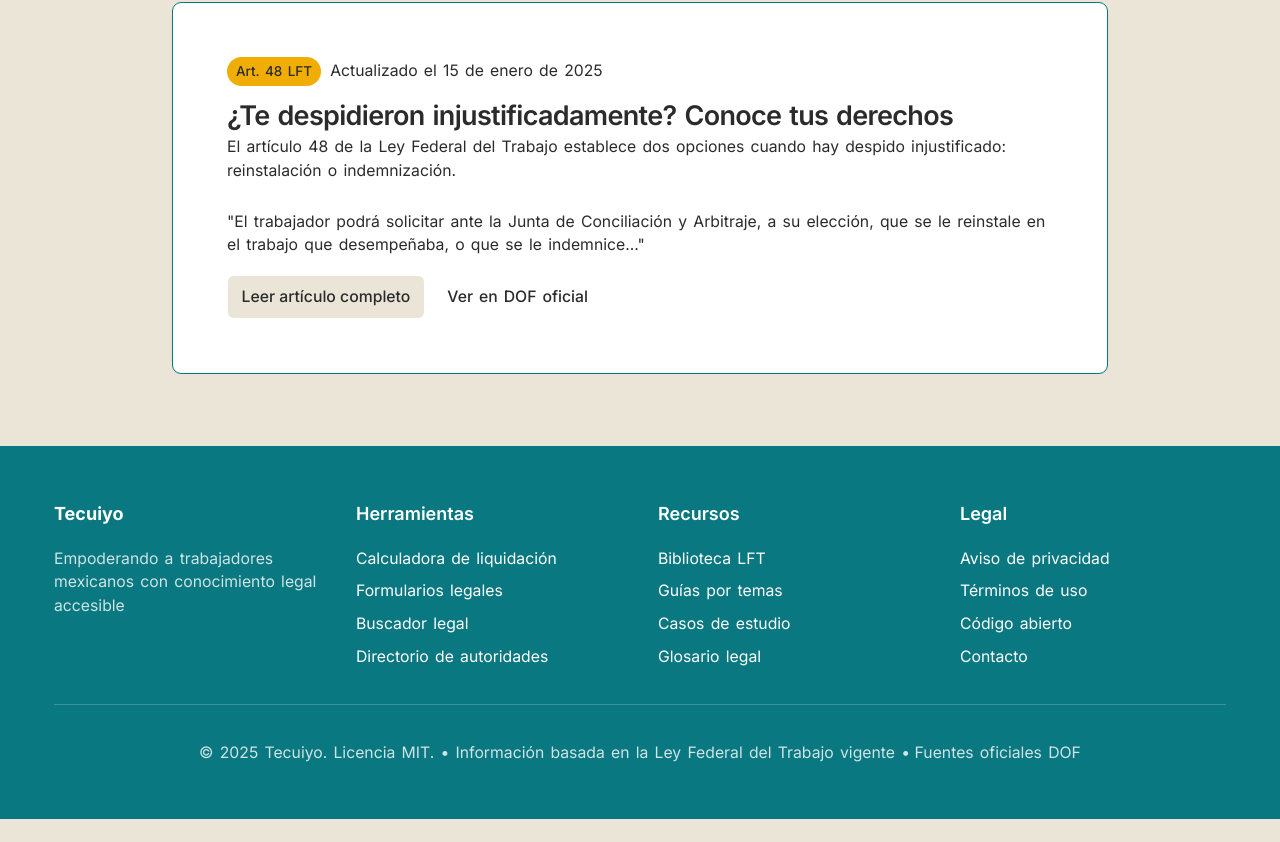
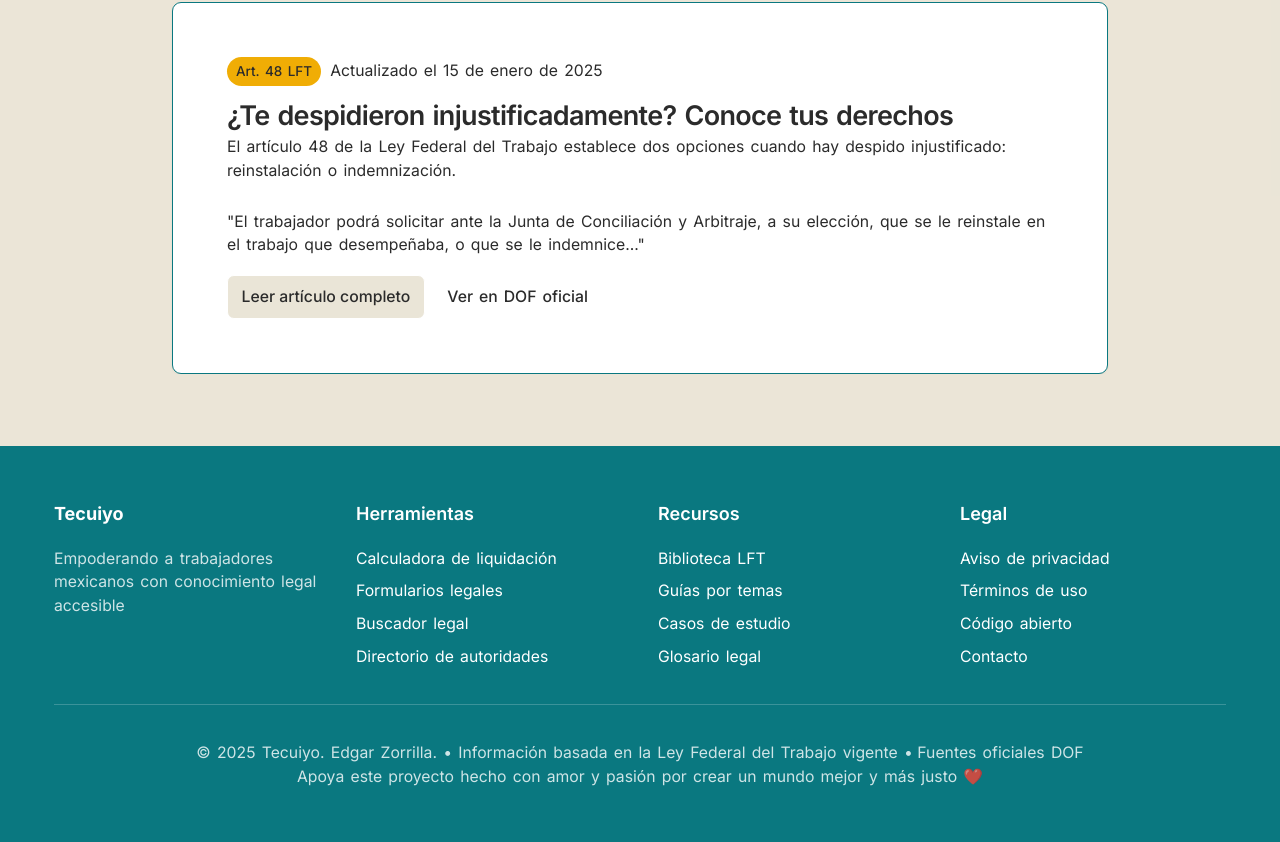
Before and after one commit to CripterHack/tecuiyo-derechos-mx, a React (Vite) app: page / in a window 1280 px wide. Shown: the part 2091-2933 px from the top of the page. Before the commit the page ends 2910 px from the top, so only its background shows below. Built offline with nearby package versions, Linux system fonts and the light colour scheme.

Commit message:
Code edited in Lovable Code Editor
Edited UI in Lovable

```diff
--- a/src/pages/Index.tsx
+++ b/src/pages/Index.tsx
@@ -291,11 +291,13 @@ const Index = () => {
 
           <div className="border-t border-primary-foreground/20 mt-8 pt-8 text-center text-sm text-primary-foreground/80">
             <p>
-              © 2025 Tecuiyo. Licencia MIT. •
+              © 2025 Tecuiyo. <a href="https://github.com/sponsors/CripterHack">Edgar Zorrilla</a>. •
               Información basada en la Ley Federal del Trabajo vigente •
               <a href="#" className="link-underline hover:text-accent ml-1">
                 Fuentes oficiales DOF
               </a>
+              <br/>
+              <a href="https://github.com/sponsors/CripterHack">Apoya este proyecto hecho con amor y pasión por crear un mundo mejor y más justo ❤️</a>
             </p>
           </div>
         </div>
```
